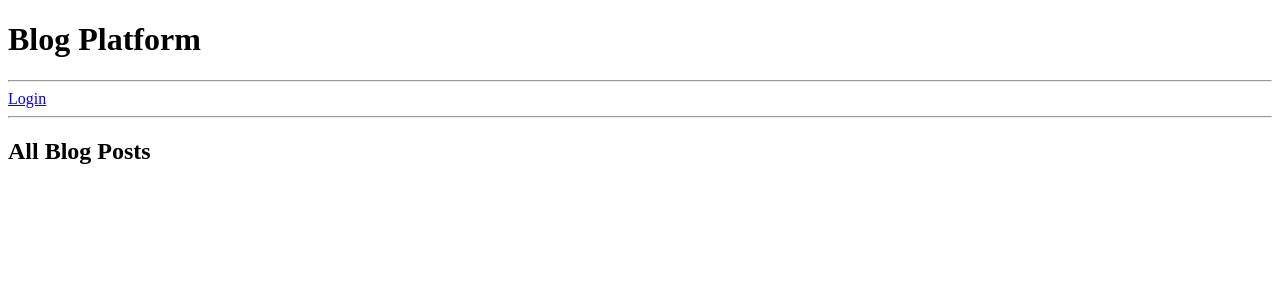
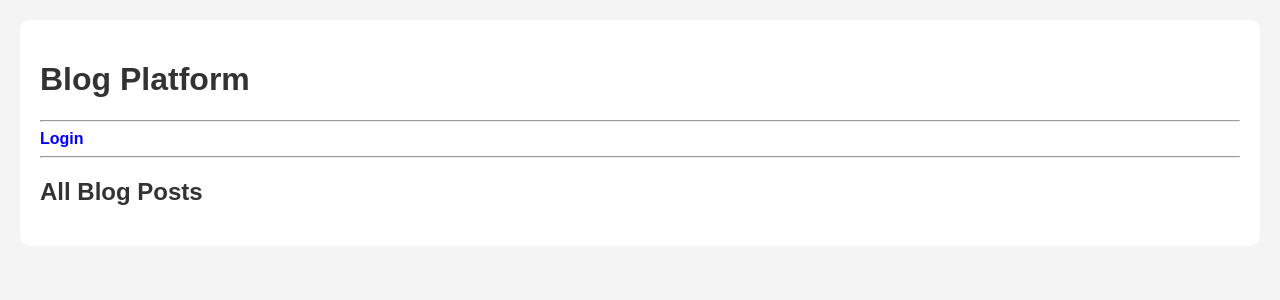
Before and after one commit to BhavyaKarnati02/blog-platform-django, a Django app: page / in a window 1280 px wide. Shown: the top 300 px of the page. Run offline with Django 5.2, Linux system fonts and the light colour scheme; data that the repository does not hold is empty.

Commit message:
fixed static css

```diff
--- a/blogplatform/settings.py
+++ b/blogplatform/settings.py
@@ -46,8 +46,9 @@ INSTALLED_APPS = [
 
 MIDDLEWARE = [
     'django.middleware.security.SecurityMiddleware',
+
     'whitenoise.middleware.WhiteNoiseMiddleware',
-    'django.middleware.security.SecurityMiddleware',
+
     'django.contrib.sessions.middleware.SessionMiddleware',
     'django.middleware.common.CommonMiddleware',
     'django.middleware.csrf.CsrfViewMiddleware',
--- /dev/null
+++ b/static/css/style.css
@@ -0,0 +1,30 @@
+body {
+    font-family: Arial, sans-serif;
+    background-color: #f4f4f4;
+    margin: 20px;
+    padding: 0;
+}
+
+.container {
+    background: white;
+    padding: 20px;
+    border-radius: 10px;
+}
+
+h1, h2, h3 {
+    color: #333;
+}
+
+a {
+    text-decoration: none;
+    color: blue;
+    font-weight: bold;
+}
+
+button {
+    padding: 8px 15px;
+    border: none;
+    background-color: black;
+    color: white;
+    cursor: pointer;
+}
--- a/templates/base.html
+++ b/templates/base.html
@@ -1,3 +1,5 @@
+{% load static %}
+
 <!DOCTYPE html>
 <html>
 
@@ -5,9 +7,13 @@
 
     <title>Blog Platform</title>
 
+    <link rel="stylesheet" href="{% static 'css/style.css' %}">
+
 </head>
 
 <body>
+
+    <div class="container">
 
         <h1>Blog Platform</h1>
 
@@ -43,6 +49,8 @@
 
         {% endblock %}
 
+    </div>
+
 </body>
 
 </html>
```
Also changed, not shown: accounts/urls.py (added, +9 -0 lines), accounts/views.py (+16 -2 lines), templates/registration/register.html (added, +20 -0 lines), 1 other file. Lines whose indentation alone changed are shown as unchanged.
